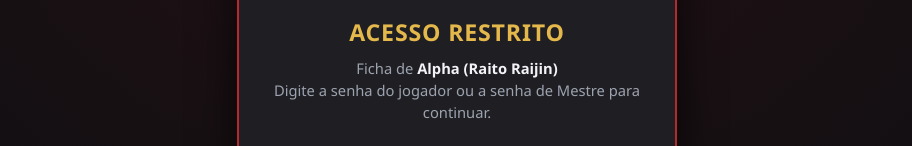
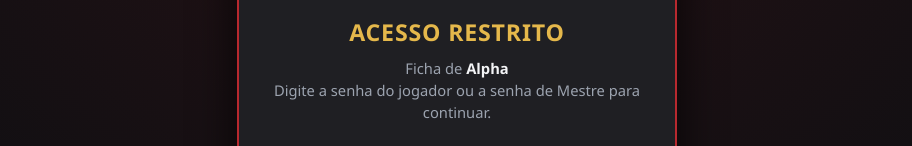
Before and after one commit to guhstnart/mar-indomavel-rpg, a plain HTML site: page alpha.html in a window 1280 px wide. Shown: the part 326-472 px from the top of the page, without its empty margins (183-1095 px from the left). Drawn offline with Linux system fonts and the light colour scheme.

Commit message:
Update alpha.html

```diff
--- a/alpha.html
+++ b/alpha.html
@@ -13,7 +13,7 @@
     <div class="lock-box">
       <img src="logo.png" alt="Logo Mar Indomável RPG" class="lock-logo" onerror="this.style.display='none'">
       <h2>Acesso Restrito</h2>
-      <p class="lock-subtitle">Ficha de <strong>Alpha (Raito Raijin)</strong><br>Digite a senha do jogador ou a senha de Mestre para continuar.</p>
+      <p class="lock-subtitle">Ficha de <strong>Alpha</strong><br>Digite a senha do jogador ou a senha de Mestre para continuar.</p>
       <form id="lock-form" class="lock-form">
         <input type="password" id="lock-password" placeholder="Digite a senha..." autocomplete="off" required>
         <button type="submit" class="btn btn-primary lock-btn">Desbloquear Ficha</button>
```
